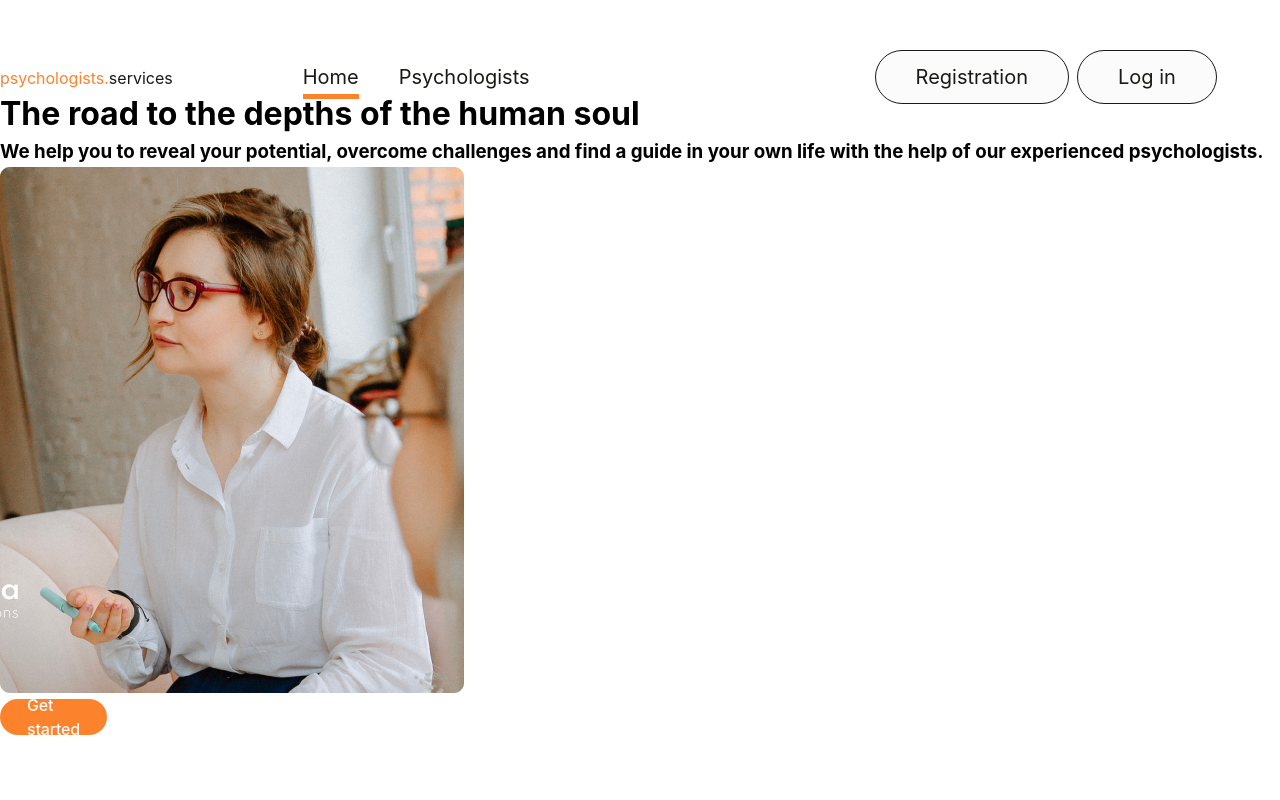
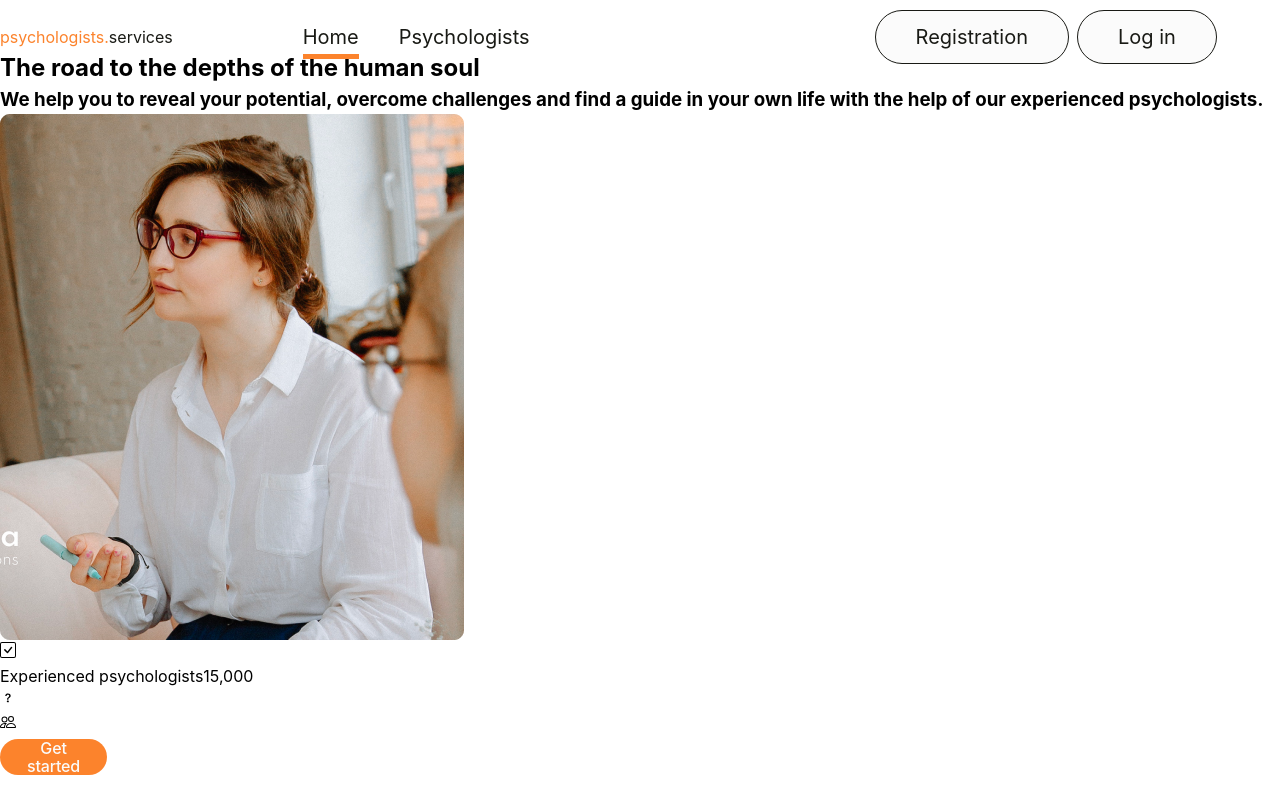
Before and after one commit to LesyaKot/psychologists.services, a React (Vite) app: page / in a window 1280 px wide. Built offline with nearby package versions, Linux system fonts and the light colour scheme.

Commit message:
add cvg, upd Reviews, Home page

```diff
--- a/src/components/Button/Button.jsx
+++ /dev/null
@@ -1,12 +0,0 @@
-import { Link } from "react-router-dom";
-import clsx from "clsx";
-import css from './Button.module.css';
-
-export default function Button({to, variant, children}){
-
-    return(
-        <Link to={to} className={clsx(css.btn, css[variant])}>
-        {children}
-      </Link>
-    )
-}
--- /dev/null
+++ b/src/components/MainBtn/MainBtn.jsx
@@ -0,0 +1,10 @@
+import React from 'react';
+import css from './MainBtn.module.css';
+
+export default function MainBtn({ onClick, children }) {
+  return (
+    <button className={css.btn} onClick={onClick} >
+      {children}
+    </button>
+  );
+}
--- a/src/components/RatingStars/RatingStars.module.css
+++ b/src/components/RatingStars/RatingStars.module.css
@@ -1,9 +1,9 @@
 .starIcon {
-    fill: var(--main-rating-color);
+    fill: yellow;
   }
 
   .starIconGrey {
-    fill: var(--main-badges-color);
+    fill: gray;
   }
 
   .starsWrap {
@@ -11,4 +11,5 @@
     align-items: center;
     justify-content: center;
     gap: 4px;
+
   }
--- a/src/components/ReviewItem/ReviewItem.jsx
+++ b/src/components/ReviewItem/ReviewItem.jsx
@@ -2,15 +2,15 @@ import RatingStars from "../RatingStars/RatingStars.jsx";
 import css from "./ReviewItem.module.css";
 
 export default function ReviewItem({
-  review: { comment = "", reviewer_name = "Anonymous", reviewer_rating = 0 } = {},
+  review: { comment, reviewer, rating },
 }) {
   return (
     <>
       <div className={css.wrap}>
-        <div className={css.firstLetter}>{reviewer_name[0]}</div>
+        <div className={css.firstLetter}>{reviewer[0]}</div>
         <div className={css.nameWrap}>
-          <h3 className={css.name}>{reviewer_name}</h3>
-          <RatingStars count={reviewer_rating} />
+          <h3 className={css.name}>{reviewer}</h3>
+          <RatingStars count={rating} />
         </div>
       </div>
       <p className={css.text}>{comment}</p>
--- a/src/pages/Home/Home.jsx
+++ b/src/pages/Home/Home.jsx
@@ -1,19 +1,50 @@
-import Button from "../../components/Button/Button";
+import MainBtn from "../../components/MainBtn/MainBtn";
+import { useNavigate } from "react-router-dom";
 import Header from "../../components/Header/Header";
+import {Question, People, CheckSquare, ArrowUpRight } from "react-bootstrap-icons";
 import css from "./Home.module.css";
 
 export default function Home() {
+  const navigate = useNavigate();
+
+  const handleMainBtn = () => {
+    navigate("/psychologists");
+  };
+
   return (
-    <>
+    <section className={css.wrap}>
+      <Header />
+      <div className={css.left}>
+        <h1 className={css.title}>The road to the depths of the human soul</h1>
+        <h3>
+          We help you to reveal your potential, overcome challenges and find a
+          guide in your own life with the help of our experienced psychologists.
+        </h3>
+      </div>
+      <div className={css.right}>
+        <img className={css.img} src="/heroImage.png" alt="hero-image" />
 
-     <Header></Header>
-      <h1>The road to the depths of the human soul</h1>
-      <h3>
-        We help you to reveal your potential, overcome challenges and find a
-        guide in your own life with the help of our experienced psychologists.
-      </h3>
-      <img src="/heroImage.png" alt="hero-image"/>
-      <Button>Get started</Button>
-    </>
+        <div>
+          <CheckSquare className={css.iconCheck}></CheckSquare>
+        </div>
+
+        <p className={css.expPsyco}>
+          Experienced psychologists
+          <span className={css.whiteAssent}>15,000</span>
+        </p>
+
+        <div>
+          <Question className={css.svgMainQuestion}></Question>
+        </div>
+        <div className={css.user}>
+          <People className={css.user}></People>
+        </div>
+      </div>
+
+      <MainBtn onClick={handleMainBtn}>
+        Get started
+        <ArrowUpRight className={css.user}></ArrowUpRight>
+      </MainBtn>
+    </section>
   );
 }
```
Also changed, not shown: src/components/RatingStars copy/RatingStars.jsx (deleted, +0 -13 lines), src/components/RatingStars copy/RatingStars.module.css (deleted, +0 -14 lines), src/components/RatingStars/RatingStars.jsx (+6 -2 lines), src/components/Reviews/Reviews.jsx (+2 -6 lines), src/components/MainBtn/MainBtn.module.css (renamed from src/components/Button/Button.module.css).
